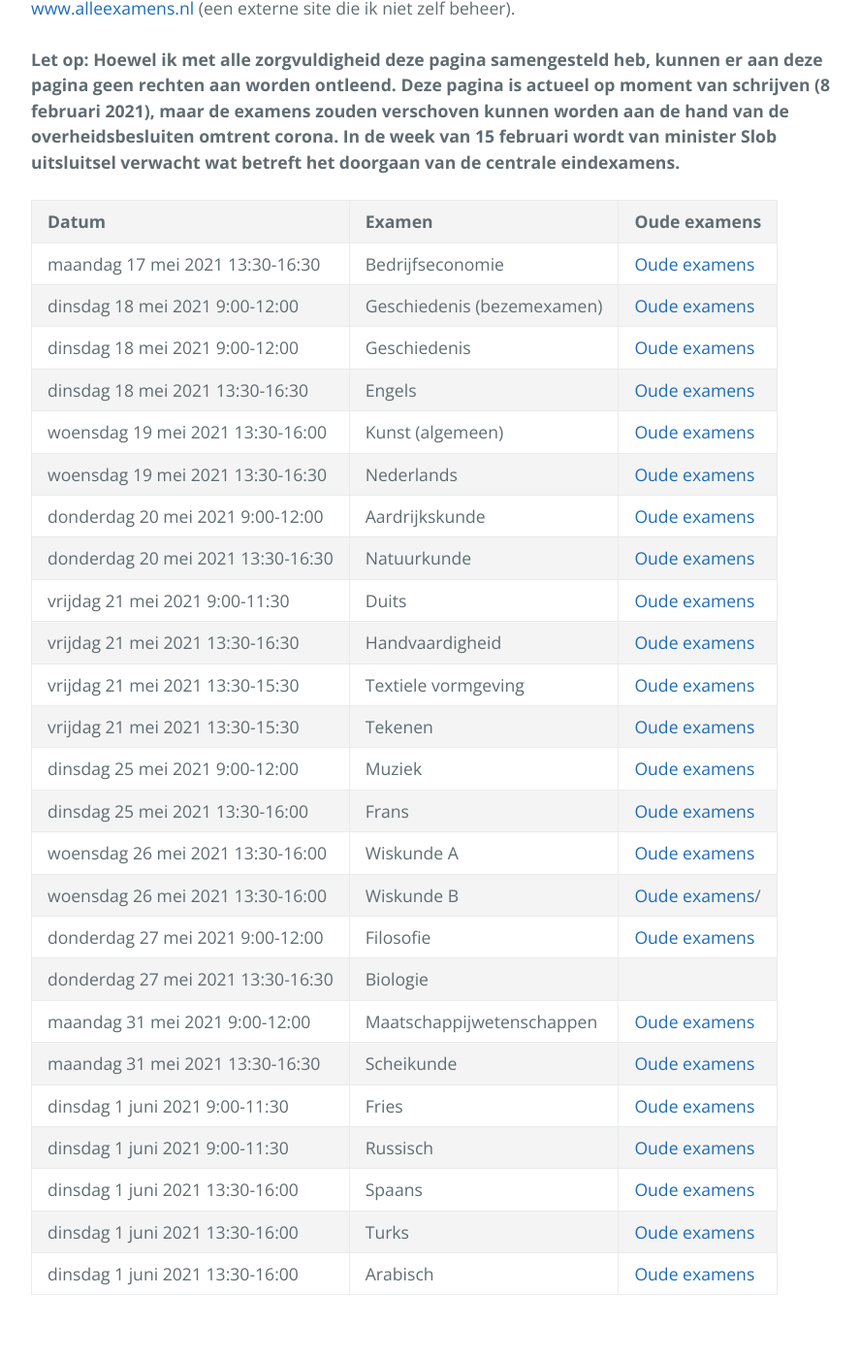
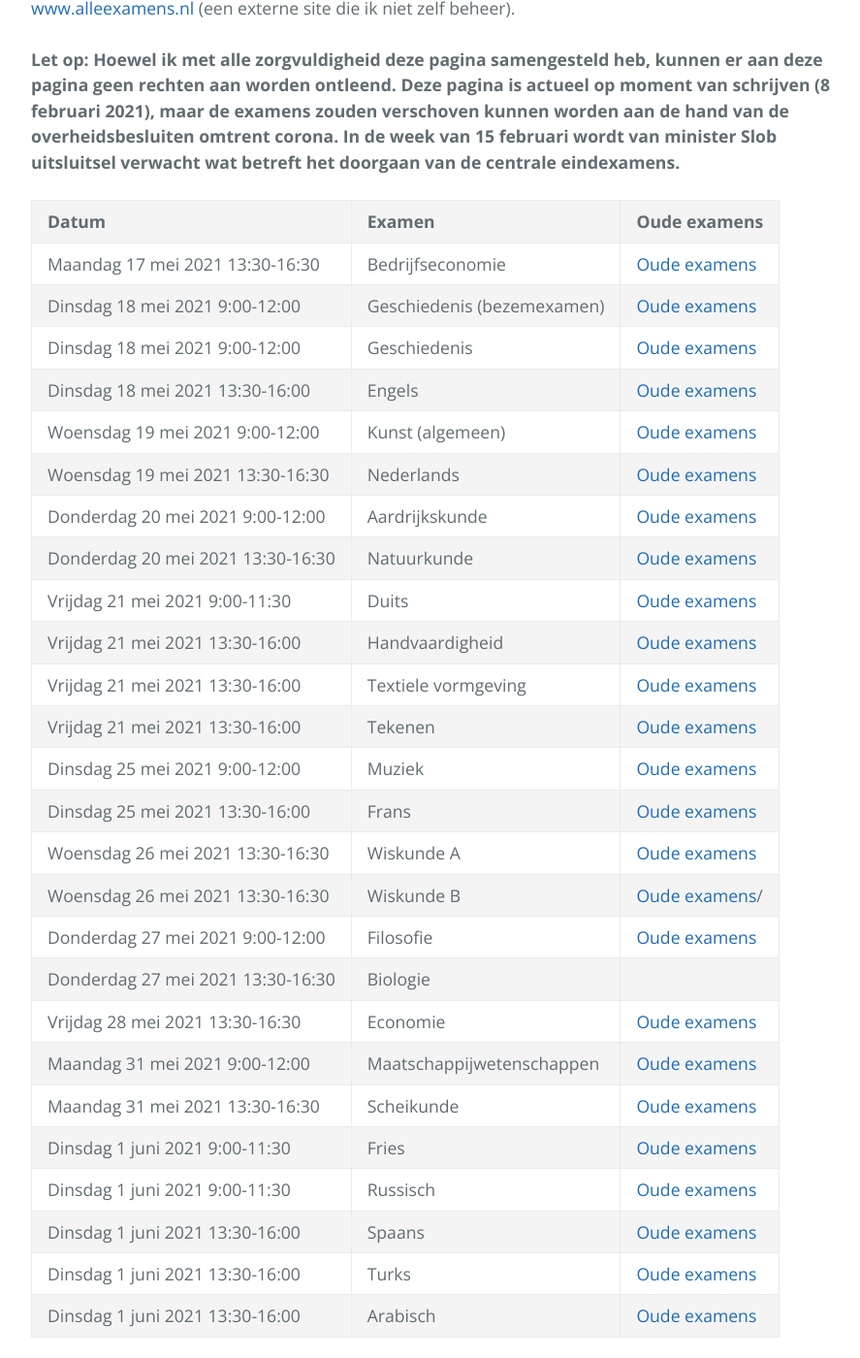
Before and after one commit to wiskundevragen/wiskundevragen.github.io, a Jekyll site: the page built from examen/havo.html, in a window 1280 px wide and 1400 px high, scrolled down 618 px. Shown: the whole window at 97% size, without its empty margins (192-1079 px from the left). Built offline with Jekyll 4.4.1, drawn with Linux system fonts in a browser that asks for light colours; some of the changed text lies outside the part shown.

Commit message:
fix rooster errors

```diff
--- a/examen/havo.html
+++ b/examen/havo.html
@@ -8,7 +8,7 @@ see_also: ["mavo_rooster", "vwo_rooster", "roosterpagina", "home"]
 		min-width: 130px;
 	}
 </style>
-Hieronder vind je het rooster van de HAVO eindexamens in 2021. De examens zijn dit jaar van maandag 17 mei 2021 t/m dinsdag 1 juni 2021.
+Hieronder vind je het rooster van de HAVO eindexamens in 2021. De examens zijn dit jaar van Maandag 17 mei 2021 t/m Dinsdag 1 juni 2021.
 De links naar oude examens verwijzen allemaal naar <a href="https://www.alleexamens.nl">www.alleexamens.nl</a> (een
 externe site die ik niet zelf beheer).
 <br>
@@ -26,128 +26,133 @@ externe site die ik niet zelf beheer).
 		<td><b>Oude examens</b></td>
 	</tr>
 	<tr>
-		<td>maandag 17 mei 2021 13:30-16:30</td>
+		<td>Maandag 17 mei 2021 13:30-16:30</td>
 		<td>Bedrijfseconomie</td>
 		<td><a href='https://alleexamens.nl/examens/HAVO/Bedrijfseconomie/'>Oude examens</a></td>
 	</tr>
 	<tr>
-		<td>dinsdag 18 mei 2021 9:00-12:00</td>
+		<td>Dinsdag 18 mei 2021 9:00-12:00</td>
 		<td>Geschiedenis (bezemexamen)</td>
 		<td><a href='https://alleexamens.nl/examens/HAVO/Geschiedenis/'>Oude examens</a></td>
 	</tr>
 	<tr>
-		<td>dinsdag 18 mei 2021 9:00-12:00</td>
+		<td>Dinsdag 18 mei 2021 9:00-12:00</td>
 		<td>Geschiedenis</td>
 		<td><a href='https://alleexamens.nl/examens/HAVO/Geschiedenis/'>Oude examens</a></td>
 	</tr>
 	<tr>
-		<td>dinsdag 18 mei 2021 13:30-16:30</td>
+		<td>Dinsdag 18 mei 2021 13:30-16:00</td>
 		<td>Engels</td>
 		<td><a href='https://alleexamens.nl/examens/HAVO/Engels/'>Oude examens</a></td>
 	</tr>
 	<tr>
-		<td>woensdag 19 mei 2021 13:30-16:00</td>
+		<td>Woensdag 19 mei 2021 9:00-12:00</td>
 		<td>Kunst (algemeen)</td>
 		<td><a href='https://alleexamens.nl/examens/HAVO/Kunst-en-Culturele-Kunstzinnige-Vorming-CKV-2/'>Oude
 				examens</a></td>
 	</tr>
 	<tr>
-		<td>woensdag 19 mei 2021 13:30-16:30</td>
+		<td>Woensdag 19 mei 2021 13:30-16:30</td>
 		<td>Nederlands</td>
 		<td><a href='https://alleexamens.nl/examens/HAVO/Nederlands'>Oude examens</a></td>
 	</tr>
 	<tr>
-		<td>donderdag 20 mei 2021 9:00-12:00</td>
+		<td>Donderdag 20 mei 2021 9:00-12:00</td>
 		<td>Aardrijkskunde</td>
 		<td><a href='https://alleexamens.nl/examens/HAVO/Aardrijkskunde/'>Oude examens</a></td>
 	</tr>
 	<tr>
-		<td>donderdag 20 mei 2021 13:30-16:30</td>
+		<td>Donderdag 20 mei 2021 13:30-16:30</td>
 		<td>Natuurkunde</td>
 		<td><a href='https://alleexamens.nl/examens/HAVO/Natuurkunde/'>Oude examens</a></td>
 	</tr>
 	<tr>
-		<td>vrijdag 21 mei 2021 9:00-11:30</td>
+		<td>Vrijdag 21 mei 2021 9:00-11:30</td>
 		<td>Duits</td>
 		<td><a href='https://alleexamens.nl/examens/HAVO/Duits/'>Oude examens</a></td>
 	</tr>
 	<tr>
-		<td>vrijdag 21 mei 2021 13:30-16:30</td>
+		<td>Vrijdag 21 mei 2021 13:30-16:00</td>
 		<td>Handvaardigheid</td>
 		<td><a href='https://alleexamens.nl/examens/HAVO/Tehatex/'>Oude examens</a></td>
 	</tr>
 	<tr>
-		<td>vrijdag 21 mei 2021 13:30-15:30</td>
+		<td>Vrijdag 21 mei 2021 13:30-16:00</td>
 		<td>Textiele vormgeving</td>
 		<td><a href='https://alleexamens.nl/examens/HAVO/Tehatex/'>Oude examens</a></td>
 	</tr>
 	<tr>
-		<td>vrijdag 21 mei 2021 13:30-15:30</td>
+		<td>Vrijdag 21 mei 2021 13:30-16:00</td>
 		<td>Tekenen</td>
 		<td><a href='https://alleexamens.nl/examens/HAVO/Tekenen/'>Oude examens</a></td>
 	</tr>
 	<tr>
-		<td>dinsdag 25 mei 2021 9:00-12:00</td>
+		<td>Dinsdag 25 mei 2021 9:00-12:00</td>
 		<td>Muziek</td>
 		<td><a href='https://alleexamens.nl/examens/HAVO/Muziek'>Oude examens</a></td>
 	</tr>
 	<tr>
-		<td>dinsdag 25 mei 2021 13:30-16:00</td>
+		<td>Dinsdag 25 mei 2021 13:30-16:00</td>
 		<td>Frans</td>
 		<td><a href='https://alleexamens.nl/examens/HAVO/Frans'>Oude examens</a></td>
 	</tr>
 	<tr>
-		<td>woensdag 26 mei 2021 13:30-16:00</td>
+		<td>Woensdag 26 mei 2021 13:30-16:30</td>
 		<td>Wiskunde A</td>
 		<td><a href='https://alleexamens.nl/examens/HAVO/Wiskunde-A/'>Oude examens</a></td>
 	</tr>
 	<tr>
-		<td>woensdag 26 mei 2021 13:30-16:00</td>
+		<td>Woensdag 26 mei 2021 13:30-16:30</td>
 		<td>Wiskunde B</td>
 		<td><a href='https://alleexamens.nl/examens/HAVO/Wiskunde-B'>Oude examens</a>/</td>
 	</tr>
 	<tr>
-		<td>donderdag 27 mei 2021 9:00-12:00</td>
+		<td>Donderdag 27 mei 2021 9:00-12:00</td>
 		<td>Filosofie</td>
 		<td><a href='https://alleexamens.nl/examens/HAVO/Filosofie'>Oude examens</a></td>
 	</tr>
 	<tr>
-		<td>donderdag 27 mei 2021 13:30-16:30</td>
+		<td>Donderdag 27 mei 2021 13:30-16:30</td>
 		<td>Biologie</td>
 		<td><a href='https://alleexamens.nl/examens/HAVO/Biologie/' </td>
 	</tr>
 	<tr>
-		<td>maandag 31 mei 2021 9:00-12:00</td>
+		<td>Vrijdag 28 mei 2021 13:30-16:30</td>
+		<td>Economie</td>
+		<td><a href='https://alleexamens.nl/examens/HAVO/Economie/'>Oude examens</a></td>
+	</tr>
+	<tr>
+		<td>Maandag 31 mei 2021 9:00-12:00</td>
 		<td>Maatschappijwetenschappen</td>
 		<td><a href='https://alleexamens.nl/examens/HAVO/Maatschappijwetenschappen/'>Oude examens</a></td>
 	</tr>
 	<tr>
-		<td>maandag 31 mei 2021 13:30-16:30</td>
+		<td>Maandag 31 mei 2021 13:30-16:30</td>
 		<td>Scheikunde</td>
 		<td><a href='https://alleexamens.nl/examens/HAVO/Scheikunde/'>Oude examens</a></td>
 	</tr>
 	<tr>
-		<td>dinsdag 1 juni 2021 9:00-11:30</td>
+		<td>Dinsdag 1 juni 2021 9:00-11:30</td>
 		<td>Fries</td>
 		<td><a href=' https://alleexamens.nl/examens/HAVO/Fries/'>Oude examens</a></td>
 	</tr>
 	<tr>
-		<td>dinsdag 1 juni 2021 9:00-11:30</td>
+		<td>Dinsdag 1 juni 2021 9:00-11:30</td>
 		<td>Russisch</td>
 		<td><a href='https://alleexamens.nl/examens/HAVO/Russisch/'>Oude examens</a></td>
 	</tr>
 	<tr>
-		<td>dinsdag 1 juni 2021 13:30-16:00</td>
+		<td>Dinsdag 1 juni 2021 13:30-16:00</td>
 		<td>Spaans</td>
 		<td><a href='https://alleexamens.nl/examens/HAVO/Spaans/'>Oude examens</a></td>
 	</tr>
 	<tr>
-		<td>dinsdag 1 juni 2021 13:30-16:00</td>
+		<td>Dinsdag 1 juni 2021 13:30-16:00</td>
 		<td>Turks</td>
 		<td><a href='https://alleexamens.nl/examens/HAVO/Turks/'>Oude examens</a></td>
 	</tr>
 	<tr>
-		<td>dinsdag 1 juni 2021 13:30-16:00</td>
+		<td>Dinsdag 1 juni 2021 13:30-16:00</td>
 		<td>Arabisch</td>
 		<td><a href='https://alleexamens.nl/examens/HAVO/Arabisch/'>Oude examens</a></td>
 	</tr>
```
Also changed, not shown: examen/vmbo-gl-tl.html (+21 -21 lines), examen/vwo.html (+30 -30 lines).
